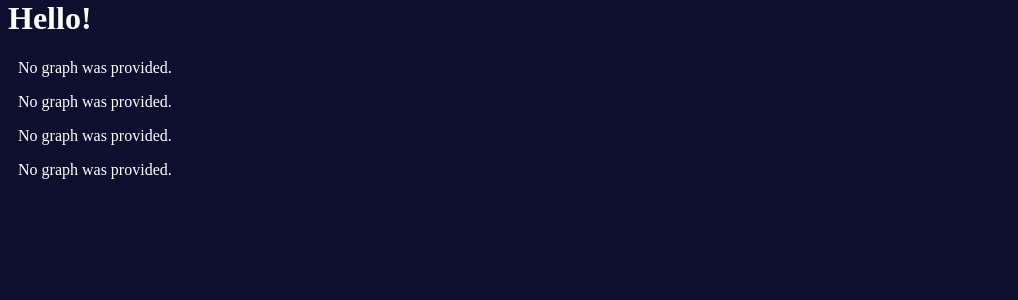
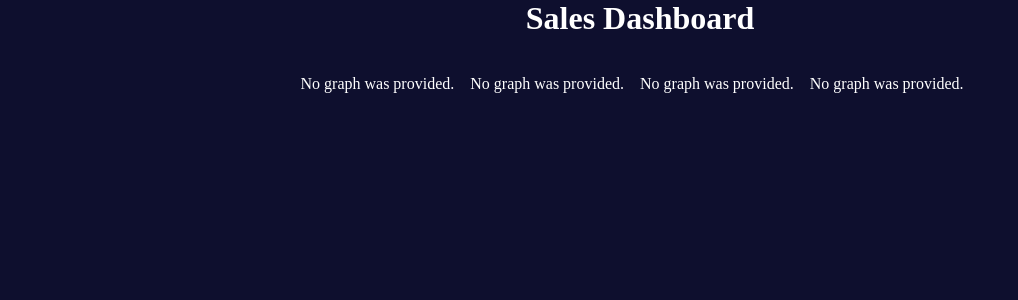
Before and after one commit to dangolfecho/neptune_dashboard, a Django app: template neptune/dashboard/templates/home.html in a window 1280 px wide. Shown: the part 21-321 px from the top of the page, without its empty margins (0-1018 px from the left). Run offline with Django 3.2, Linux system fonts and the light colour scheme; the template is opened without the code that fills it, so the values that code supplies are empty.

Commit message:
Centered the plots

```diff
--- a/neptune/dashboard/templates/home.html
+++ b/neptune/dashboard/templates/home.html
@@ -8,10 +8,11 @@
 	<body>
 		{% load static %}
 		<link rel="stylesheet" href="{% static 'style.css' %}">
-		<h1>Hello!</h1>
+		<h1><center>Sales Dashboard</center></h1>
 		<div class="container">
 			<div class="item">
 		{% if pie %}
+				<h2>Sales by Region</h2>
 			{{ pie|safe }}
 		{% else %}
 			<p>No graph was provided.</p>
@@ -19,6 +20,7 @@
 			</div>
 			<div class="item">
 		{% if trend %}
+				<h2>Sales Trend chart</h2>
 			{{ trend|safe }}
 		{% else %}
 			<p>No graph was provided.</p>
@@ -26,6 +28,7 @@
 			</div>
 			<div class="item">
 		{% if bar %}
+				<h2>Regional performance chart</h2>
 			{{ bar|safe }}
 		{% else %}
 			<p>No graph was provided.</p>
@@ -33,6 +36,7 @@
 			</div>
 			<div class="item">
 		{% if funnel %}
+			<h2>Sales Funnel</h2>
 			{{ funnel|safe }}
 		{% else %}
 			<p>No graph was provided.</p>
--- a/neptune/dashboard/views.py
+++ b/neptune/dashboard/views.py
@@ -14,6 +14,7 @@ master_height = 500
 
 def hello(request):
     df = pd.read_excel("D:\\Neptune\\Sales- Dashboard.xlsx")
+    #Pie chart
     regions = ['Central', 'East', 'South', 'West']
     sales_by_region = []
     for i in regions:
@@ -29,6 +30,7 @@ def hello(request):
         height=master_height
     )
 
+    #Line chart
     fig1 = go.Figure()
     months = ["0"+str(i) for i in range(1, 10)]
     months += ["10", "11", "12"]
@@ -92,6 +94,7 @@ def hello(request):
         ]
     )
 
+    #Bar chart
     sales_by_region_qty = []
     for i in regions:
         sales_by_region_qty.append(df.loc[df['Region'] == i, 'Quantity ordered new'].sum())
--- a/neptune/static/style.css
+++ b/neptune/static/style.css
@@ -8,6 +8,7 @@ body {
     background-color: #0e0f2e;
     color: white;
     font: roboto-regular;
+    align-items: center;
 }
 
 h1 {
@@ -18,13 +19,16 @@ h1 {
     /*display: grid;
     grid-template-columns: 500px 500px 500px;
     */
-    gap: 10px;
-    grid-auto-rows: auto;
+    display: flex;
     width:100%;
-    margin: 10px;
+    margin: auto;
+    justify-content: center;
+    min-width: 0;
+    flex-wrap: wrap;
 }
 
 .item {
-    width: 100%;
+    width: fit-content;
+    justify-content: center;
     margin-right: 1rem;
 }
```
